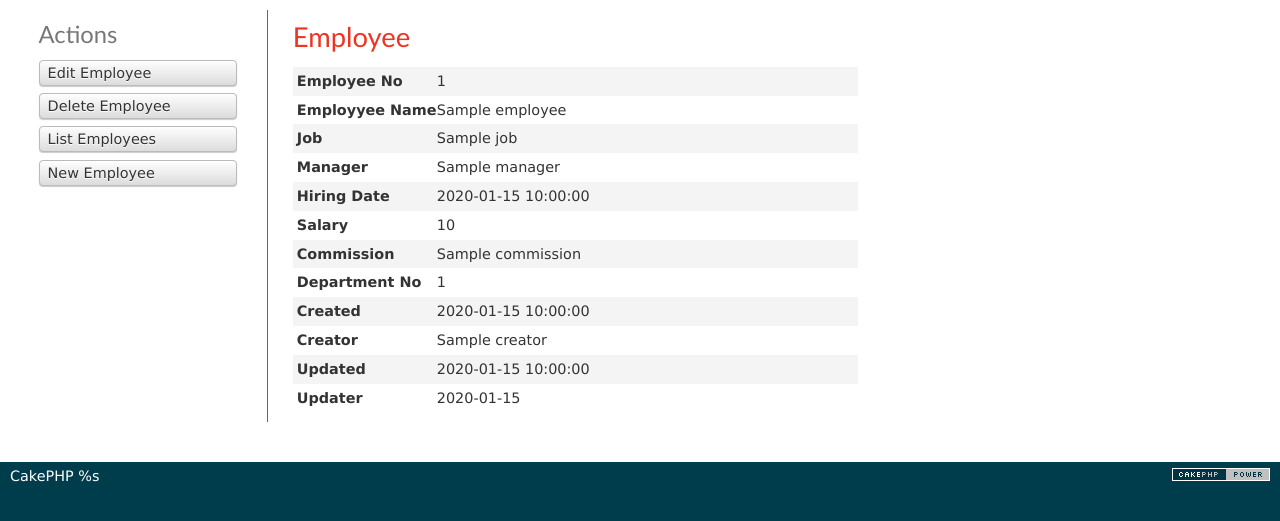
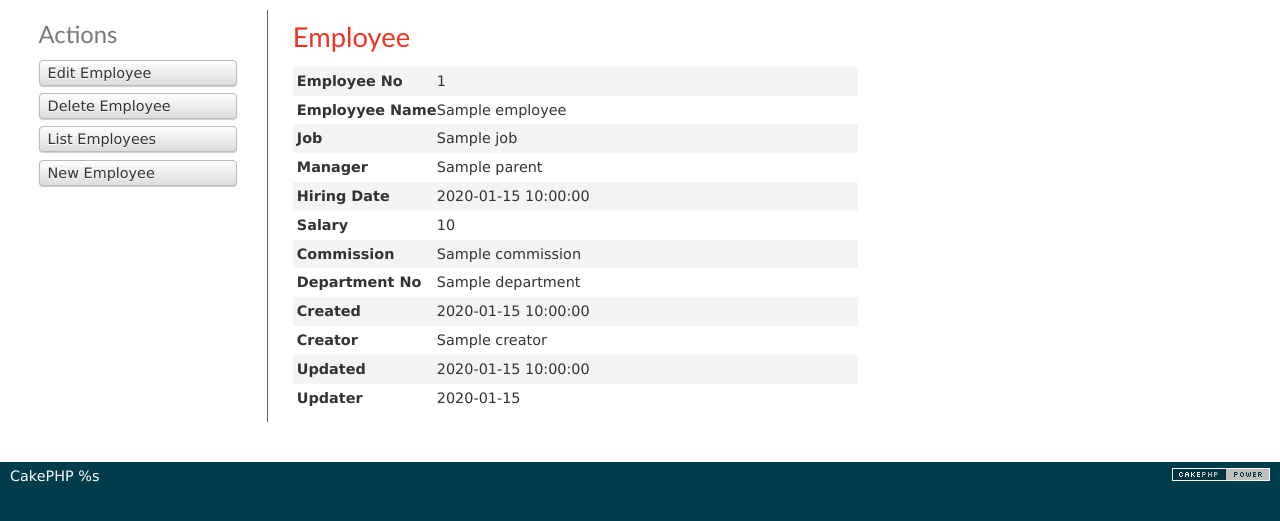
Before and after one commit to M-Kobayashi-org/Datastore, a CakePHP app: the page made by Source/app/View/Employees/view.ctp in a window 1280 px wide. Shown: the part 47-568 px from the top of the page. Run offline with PHP 8.4 and a stand-in for CakePHP, Linux system fonts and the light colour scheme; the template is opened without the code that fills it: most values are stand-ins (such as "Sample title", 1, 10 or a date in 2020); data that the repository does not hold is empty; some libraries are stand-ins or nearby versions.

Commit message:
アソシエーションで結合された先の名称を表示

```diff
--- a/Source/app/View/Employees/index.ctp
+++ b/Source/app/View/Employees/index.ctp
@@ -24,11 +24,11 @@
 		<td><?php echo h($employee['Employee']['employee_no']); ?>&nbsp;</td>
 		<td><?php echo h($employee['Employee']['employyee_name']); ?>&nbsp;</td>
 		<td><?php echo h($employee['Employee']['job']); ?>&nbsp;</td>
-		<td><?php echo h($employee['Employee']['manager']); ?>&nbsp;</td>
+		<td><?php echo h($employee['Parent']['employyee_name']); ?>&nbsp;</td>
 		<td><?php echo h($employee['Employee']['hiring_date']); ?>&nbsp;</td>
 		<td><?php echo h($employee['Employee']['salary']); ?>&nbsp;</td>
 		<td><?php echo h($employee['Employee']['commission']); ?>&nbsp;</td>
-		<td><?php echo h($employee['Employee']['department_no']); ?>&nbsp;</td>
+		<td><?php echo h($employee['Department']['department_name']); ?>&nbsp;</td>
 		<td><?php echo h($employee['Employee']['created']); ?>&nbsp;</td>
 		<td><?php echo h($employee['Employee']['creator']); ?>&nbsp;</td>
 		<td><?php echo h($employee['Employee']['updated']); ?>&nbsp;</td>
--- a/Source/app/View/Employees/view.ctp
+++ b/Source/app/View/Employees/view.ctp
@@ -18,7 +18,7 @@
 		</dd>
 		<dt><?php echo __('Manager'); ?></dt>
 		<dd>
-			<?php echo h($employee['Employee']['manager']); ?>
+			<?php echo h($employee['Parent']['employyee_name']); ?>
 			&nbsp;
 		</dd>
 		<dt><?php echo __('Hiring Date'); ?></dt>
@@ -38,7 +38,7 @@
 		</dd>
 		<dt><?php echo __('Department No'); ?></dt>
 		<dd>
-			<?php echo h($employee['Employee']['department_no']); ?>
+			<?php echo h($employee['Department']['department_name']); ?>
 			&nbsp;
 		</dd>
 		<dt><?php echo __('Created'); ?></dt>
```
Also changed, not shown: Source/app/Model/Employee.php (+29 -0 lines).
